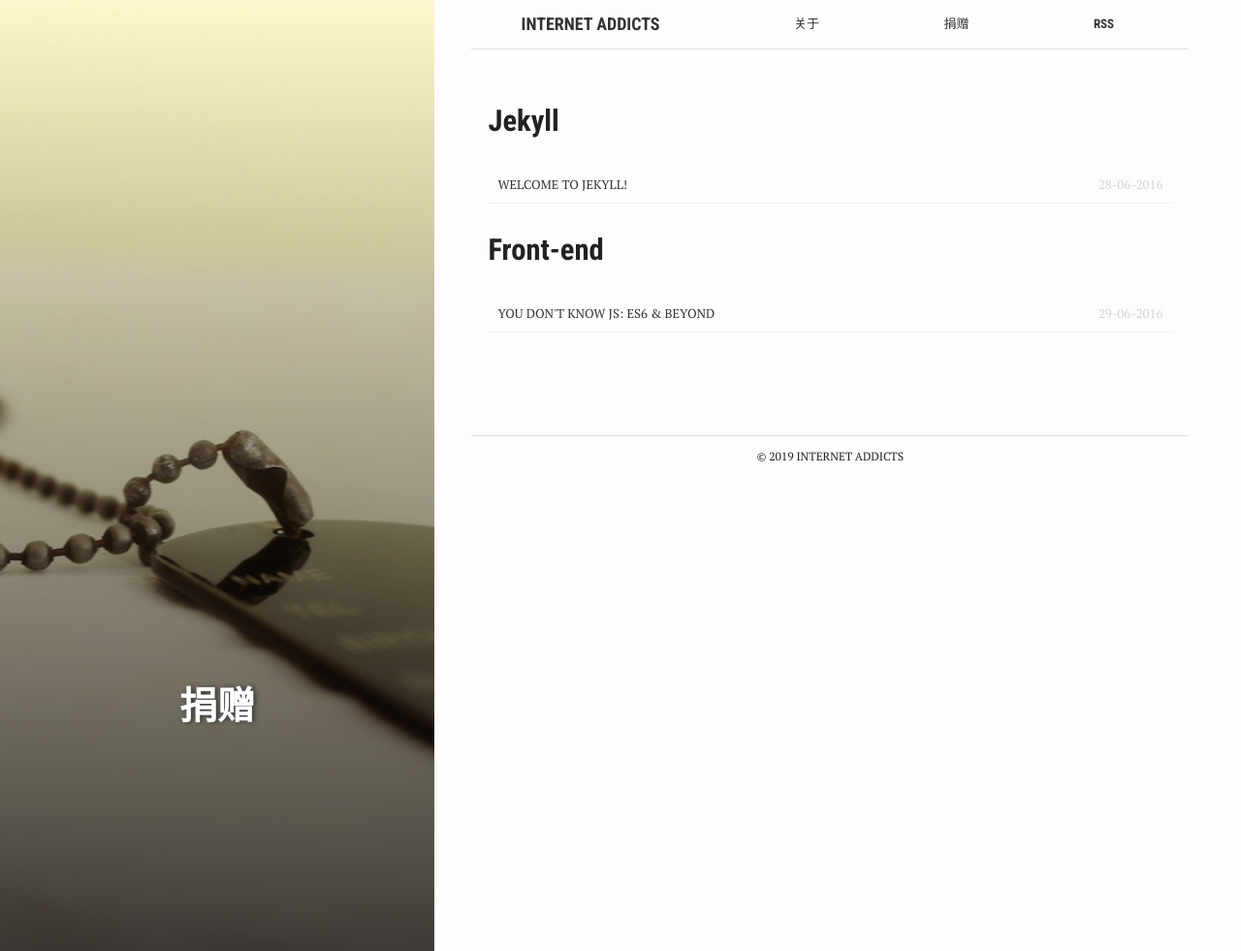
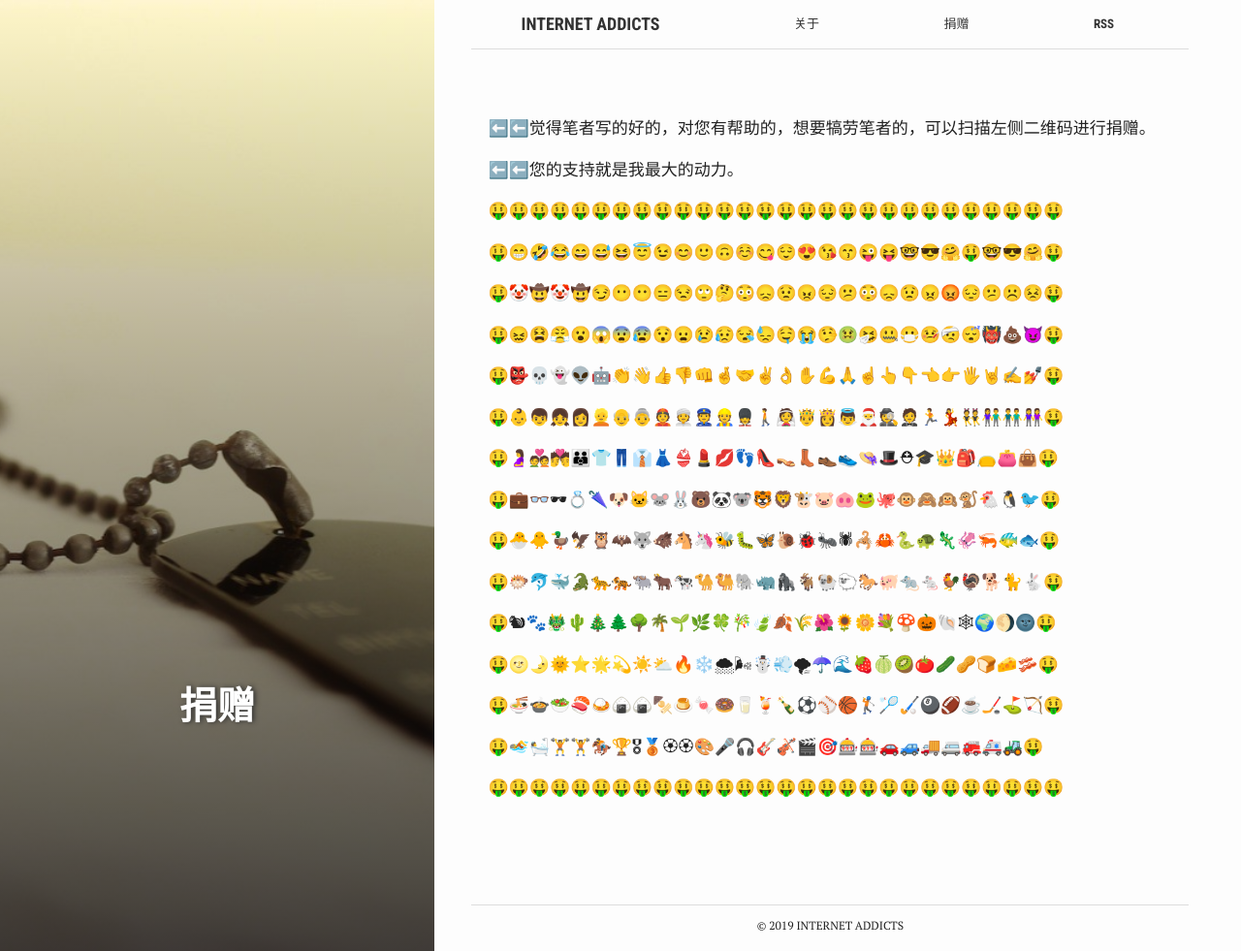
Before and after one commit to zmkUp/zmkUp.github.io, a Jekyll site: the page built from archive.md, in a window 1280 px wide and 981 px high. Shown: the whole window at 97% size. Built offline with Jekyll 4.4.1, drawn with Linux system fonts in a browser that asks for light colours.

Commit message:
Update archive.md

```diff
--- a/archive.md
+++ b/archive.md
@@ -8,26 +8,36 @@
 active: archive
 ---
 
-{% for tag in site.tags %}
-  {% assign t = tag | first %}
-  {% assign posts = tag | last %}
+⬅️⬅️觉得笔者写的好的，对您有帮助的，想要犒劳笔者的，可以扫描左侧二维码进行捐赠。
 
-  <h2 class="category-key" id="{{ t | downcase }}">{{ t | capitalize }}</h2>
+⬅️⬅️您的支持就是我最大的动力。
 
-  <ul class="year">
-    {% for post in posts %}
-      {% if post.tags contains t %}
-        <li>
-          {% if post.lastmod %}
-            <a href="{{ post.url | relative_url}}">{{ post.title }}</a>
-            <span class="date">{{ post.lastmod | date: "%d-%m-%Y"  }}</span>
-          {% else %}
-            <a href="{{ post.url | relative_url}}">{{ post.title }}</a>
-            <span class="date">{{ post.date | date: "%d-%m-%Y"  }}</span>
-          {% endif %}
-        </li>
-      {% endif %}
-    {% endfor %}
-  </ul>
+🤑🤑🤑🤑🤑🤑🤑🤑🤑🤑🤑🤑🤑🤑🤑🤑🤑🤑🤑🤑🤑🤑🤑🤑🤑🤑🤑🤑
 
-{% endfor %}
+🤑😁🤣😂😄😅😆😇😉😊🙂🙃☺️😋😌😍😘😙😜😝🤓😎🤗🤑🤓😎🤗🤑
+
+🤑🤡🤠🤡🤠😏😶😶😑😒🙄🤔😳😞😟😠😔😕😳😞😟😠😡😔😕☹️😣🤑
+
+🤑😖😫😤😮😱😨😰😯😦😢😥😪😓🤤😭🤥🤢🤧🤐😷🤒🤕😴👹💩😈🤑
+
+🤑👺💀👻👽🤖👏👋👍👎👊🤞🤝✌️👌✋💪🙏☝️👆👇👈👉🖐🤘✍️💅🤑
+
+🤑👶👦👧👩👱👴👵👲👳👮👷💂🚶👰🤴👸👼🎅🕵🤵🏃💃👯👫👬👭🤑
+
+🤑🤰💑💏👪👕👖👔👗👙💄💋👣👠👡👢👞👟👒🎩⛑🎓👑🎒👝👛👜🤑
+
+🤑💼👓🕶💍🌂🐶🐱🐭🐰🐻🐼🐨🐯🦁🐮🐷🐽🐸🐙🐵🙈🙉🐒🐔🐧🐦🤑
+
+🤑🐣🐥🦆🦅🦉🦇🐺🐗🐴🦄🐝🐛🦋🐌🐞🐜🕷🦂🦀🐍🐢🦎🦑🦐🐠🐟🤑
+
+🤑🐡🐬🐳🐊🐆🐅🐃🐂🐄🐪🐫🐘🦏🦍🐐🐏🐑🐎🐖🐀🐁🐓🦃🐕🐈🐇🤑
+
+🤑🐿🐾🐲🌵🎄🌲🌳🌴🌱🌿🍀🎋🍃🍂🌾🌺🌻🌼💐🍄🎃🐚🕸🌍🌖🌚🤑
+
+🤑🌝🌛🌞⭐️🌟💫☀️⛅️🔥❄️🌨🌬☃️💨🌪☂️🌊🍓🍈🥝🍅🥒🥜🍞🧀🥓🤑
+
+🤑🍜🍲🥗🍣🍛🍙🍙🍢🍮🍬🍩🥛🍹🍾⚽️⚾️🏀🏌🏸🏑🎱🏈☕️🏒⛳️🏹🤑
+
+🤑🏊🛀🏋🏋🏇🏆🎖🥉🏵🏵🎨🎤🎧🎸🎻🎬🎯🎰🎰🚗🚙🚚🚐🚒🚑🚜🤑
+
+🤑🤑🤑🤑🤑🤑🤑🤑🤑🤑🤑🤑🤑🤑🤑🤑🤑🤑🤑🤑🤑🤑🤑🤑🤑🤑🤑🤑
```
